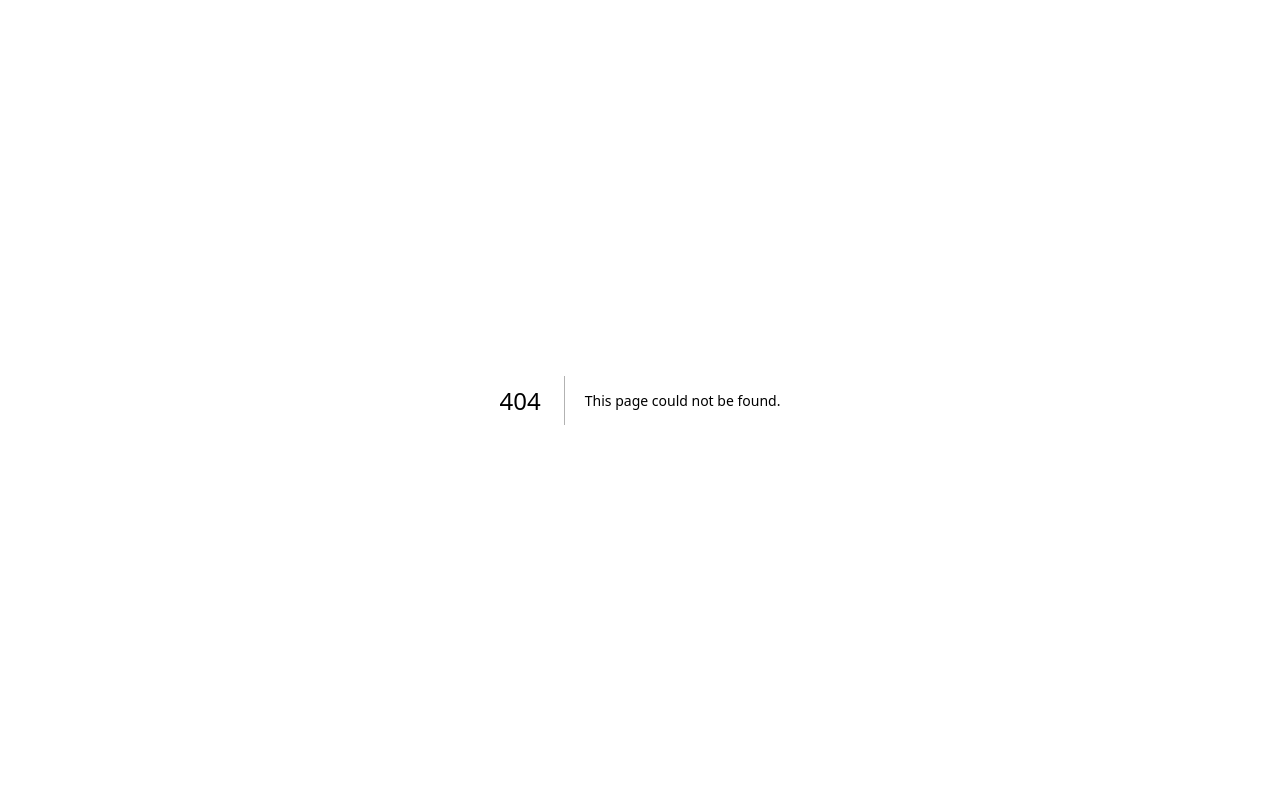
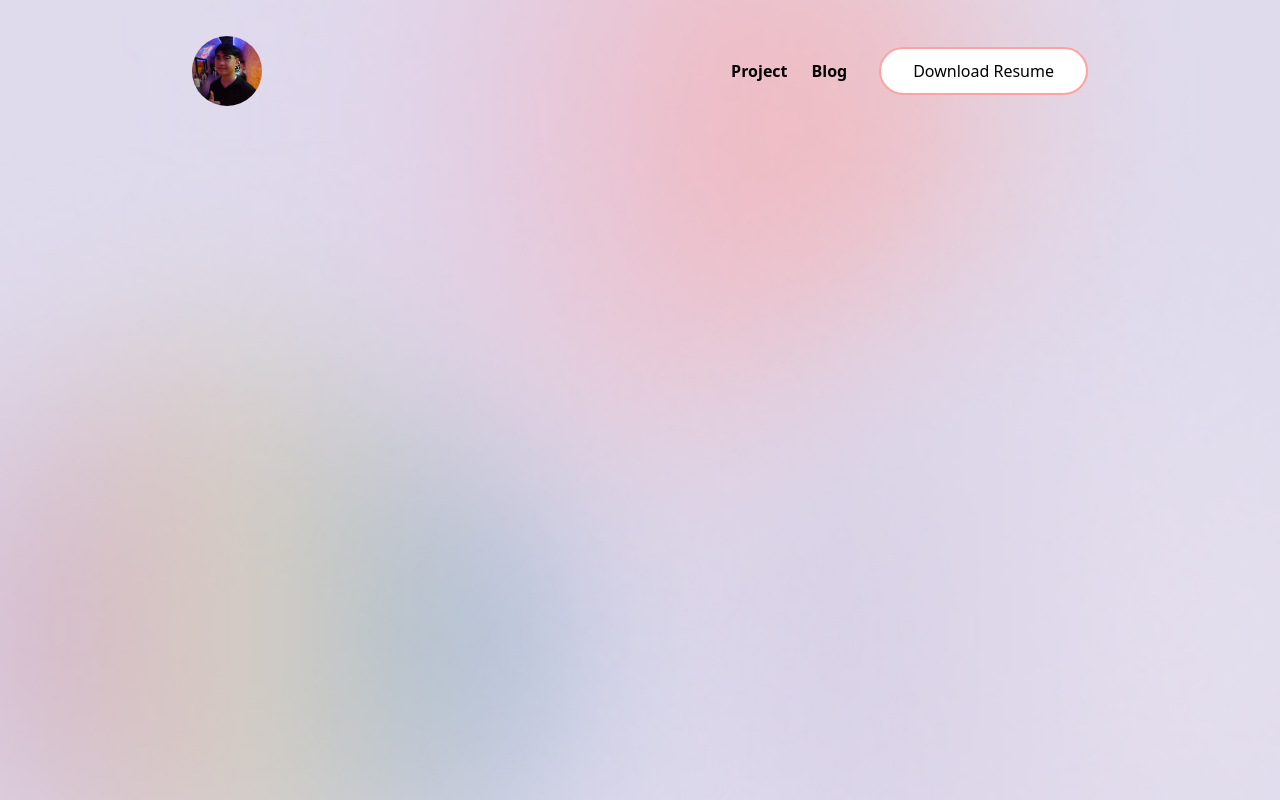
Before and after one commit to CornyHung/portfolio, a Next.js app: page /project in a window 1280 px wide. Before the commit this address had no page. Built offline with nearby package versions, Linux system fonts and the light colour scheme.

Commit message:
+ Add page blog, project

```diff
--- /dev/null
+++ b/app/(unauth)/blog/page.jsx
@@ -0,0 +1,4 @@
+import { Header } from '../../component/Header';
+export default function Blog() {
+    return <Header />;
+}
--- /dev/null
+++ b/app/(unauth)/project/page.tsx
@@ -0,0 +1,4 @@
+import { Header } from '../../component/Header';
+export default function Project() {
+    return <Header />;
+}
--- a/app/component/Header.tsx
+++ b/app/component/Header.tsx
@@ -2,6 +2,7 @@
 
 import Image from 'next/image';
 import { useRef, useEffect, useState } from 'react';
+import Link from 'next/link';
 
 export const Header = () => {
     const [isOpen, setIsOpen] = useState(false);
@@ -60,20 +61,20 @@ export const Header = () => {
                     >
                         <ul className="p-4 space-y-2 md:p-0 md:space-y-0 md:flex md:items-center text-center font-semibold">
                             <li>
-                                <a
-                                    href="#"
+                                <Link
                                     className="block p-2 md:p-0 md:mx-3"
+                                    href="/project"
                                 >
                                     Project
-                                </a>
+                                </Link>
                             </li>
                             <li>
-                                <a
-                                    href="#"
+                                <Link
                                     className="block p-2 md:p-0 md:mx-3"
+                                    href="/blog"
                                 >
                                     Blog
-                                </a>
+                                </Link>
                             </li>
                             <li className="md:ml-5">
                                 <a
--- a/tsconfig.json
+++ b/tsconfig.json
@@ -11,7 +11,7 @@
     "moduleResolution": "bundler",
     "resolveJsonModule": true,
     "isolatedModules": true,
-    "jsx": "preserve",
+    "jsx": "react",
     "incremental": true,
     "plugins": [
       {
```
